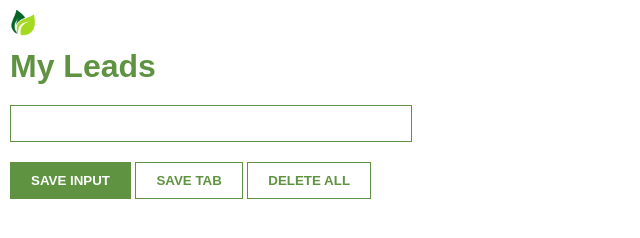
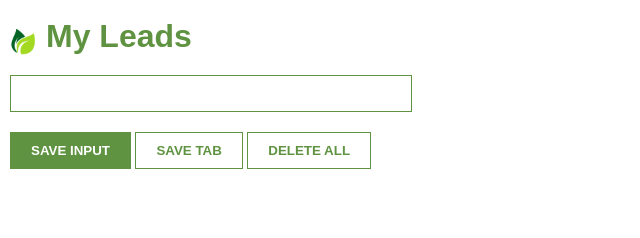
Before and after one commit to shreyam1006/Leads-Tracker-Chrome-Ext, a browser extension: page index.html in a window 1280 px wide. Shown: the whole page, without its empty margins (0-640 px from the left). Drawn offline with Linux system fonts and the light colour scheme.

Commit message:
Add flexbox styling to div element

```diff
--- a/index.css
+++ b/index.css
@@ -4,6 +4,12 @@ body {
   font-family: Arial, Helvetica, sans-serif;
   max-width: 400px;
   min-width: 400px;
+}
+
+div {
+  display: flex;
+  align-items: flex-end;
+  gap: 10px;
 }
 
 input {
```
